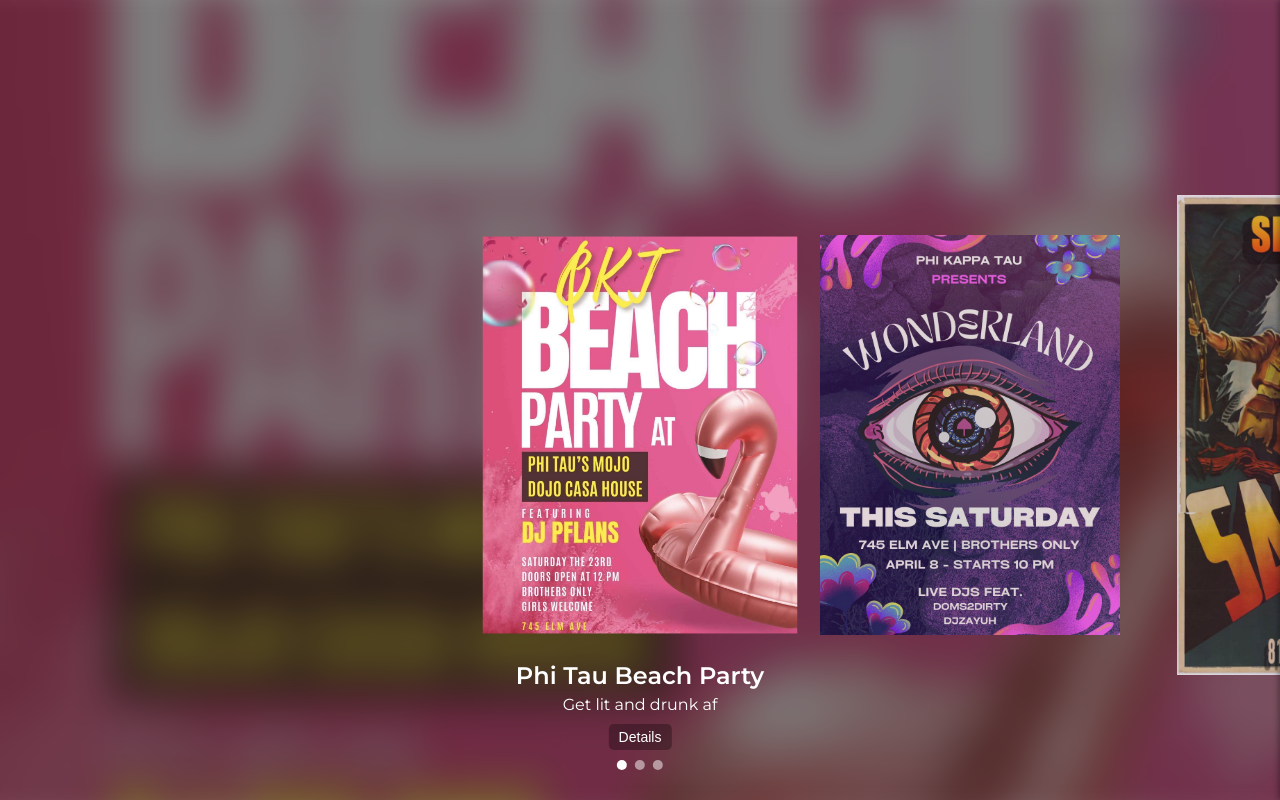
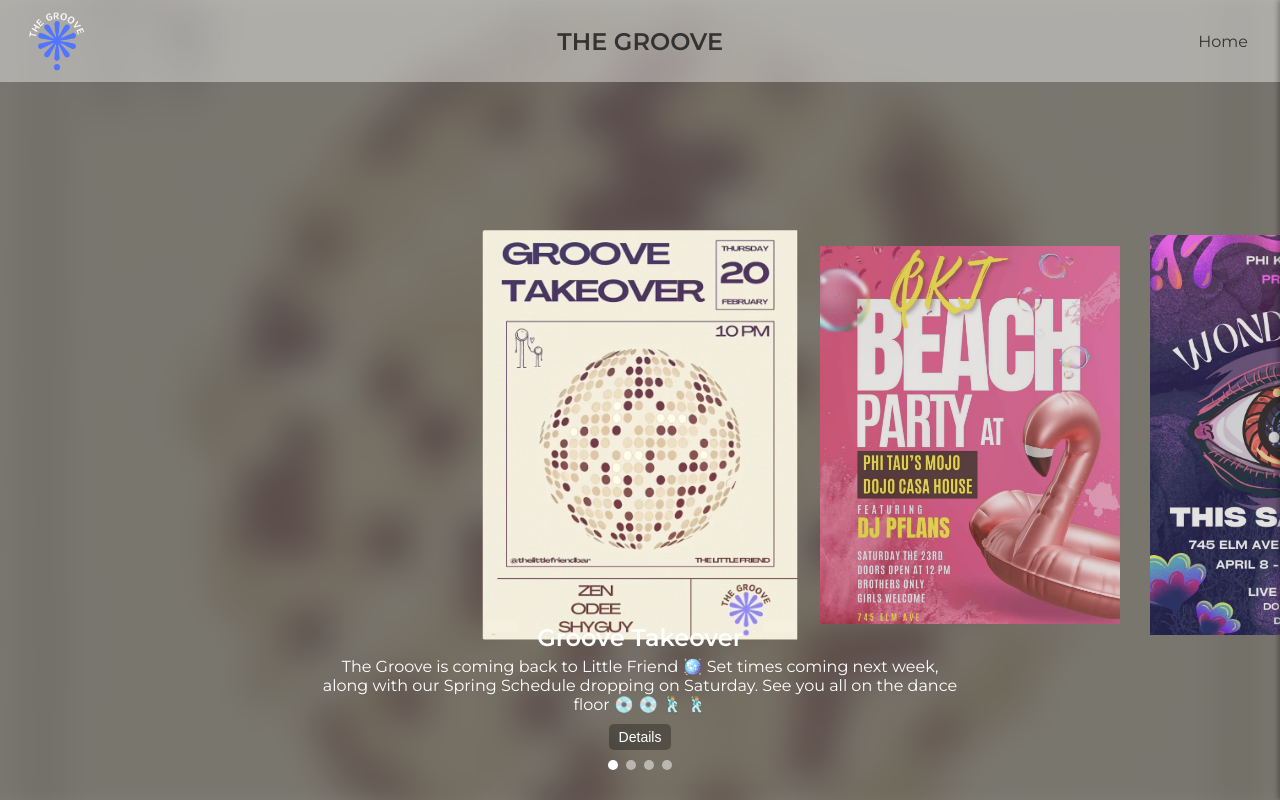
Before and after one commit to thomas-rife/the-groove, a plain HTML site: page index.html in a window 1280 px wide. Drawn offline with Linux system fonts and the light colour scheme.

Commit message:
updating for current events, adding links for payment

```diff
--- a/header.css
+++ b/header.css
@@ -27,3 +27,11 @@ header .app-name {
 body {
   padding-top: 70px;
 }
+
+header .logo {
+  max-height: 50px; /* The space allocated remains the same */
+  width: auto;
+  display: block;
+  transform: scale(3); /* Scales the logo 50% bigger */
+  transform-origin: center; /* Adjust the origin as needed */
+}
--- a/index.html
+++ b/index.html
@@ -3,9 +3,16 @@
   <head>
     <meta charset="UTF-8" />
     <meta name="viewport" content="width=device-width, initial-scale=1.0" />
-    <title>Opul</title>
+    <title>The Groove</title>
     <link rel="stylesheet" href="style.css" />
     <link rel="stylesheet" href="header.css" />
+    <link
+      rel="icon"
+      href="TheGrooveLogoTransparent.png"
+      type="image/png"
+      class="favicon"
+    />
+
     <link
       href="https://fonts.googleapis.com/css2?family=Montserrat:wght@400;600&display=swap"
       rel="stylesheet"
@@ -16,11 +23,12 @@
 
   <body>
     <!-- Header with Profile link (left) and App name (right) -->
-    <!-- <header>
-      <div class="app-name">OPUL</div>
+    <header>
+      <img src="TheGrooveLogoTransparent.png" class="logo" />
+      <div class="app-name">THE GROOVE</div>
       <a href="index.html">Home</a>
-      <a href="profile.html">Profile</a>
-    </header> -->
+      <!-- <a href="profile.html">Profile</a> -->
+    </header>
 
     <!-- Blurred background that updates with the selected poster -->
     <div id="background-blur">
@@ -61,6 +69,16 @@
 
     <script>
       const events = [
+        {
+          title: "Groove Takeover",
+          description:
+            "The Groove is coming back to Little Friend 🪩 Set times coming next week, along with our Spring Schedule dropping on Saturday. See you all on the dance floor 💿 💿 🕺🏼 🕺🏼",
+          posterImage: "./images/TheGrooveEvent1.png",
+          date: "February 20, 2025",
+          time: "10:00 PM",
+          location: "The Little Friend Bar",
+          buyURL: "https://buy.stripe.com/dR600s7nge4n6kMdQS",
+        },
         {
           title: "Phi Tau Beach Party",
           description: "Get lit and drunk af",
--- a/style.css
+++ b/style.css
@@ -203,6 +203,10 @@ body {
   background: rgba(0, 0, 0, 0.8);
 }
 
+.favicon {
+  transform: (3.5);
+}
+
 /* ---------------------------
    Mobile-Friendly Adjustments
 ---------------------------- */
@@ -233,7 +237,6 @@ body {
     transform: none;
     margin-top: 10px;
     padding: 10px;
-    /* background: rgba(0, 0, 0, 0.5); */
     border-radius: 8px;
     pointer-events: auto;
     width: 90%;
@@ -244,13 +247,26 @@ body {
   #info-overlay .event-info h2 {
     font-size: 1.3rem;
   }
-
   #info-overlay .event-info p {
     font-size: 0.9rem;
   }
-
   #info-overlay .event-info button {
     font-size: 0.9rem;
     padding: 4px 8px;
   }
+
+  /* --- Mobile-only Side Menu Adjustments --- */
+  #side-menu {
+    display: flex;
+    flex-direction: column;
+    /* Keep existing styles for position, width, etc. */
+  }
+  /* Ensure the header remains at the top */
+  #side-menu .side-menu-header {
+    /* No changes needed here unless you want to adjust padding */
+  }
+  /* Push the content (text and buy button) to the bottom */
+  #side-menu .side-menu-content {
+    margin-top: auto;
+  }
 }
```
Also changed, not shown: TheGrooveLogoTransparent.png (added), favicon.png (added), images/TheGrooveEvent1.png (added), 2 other files.
